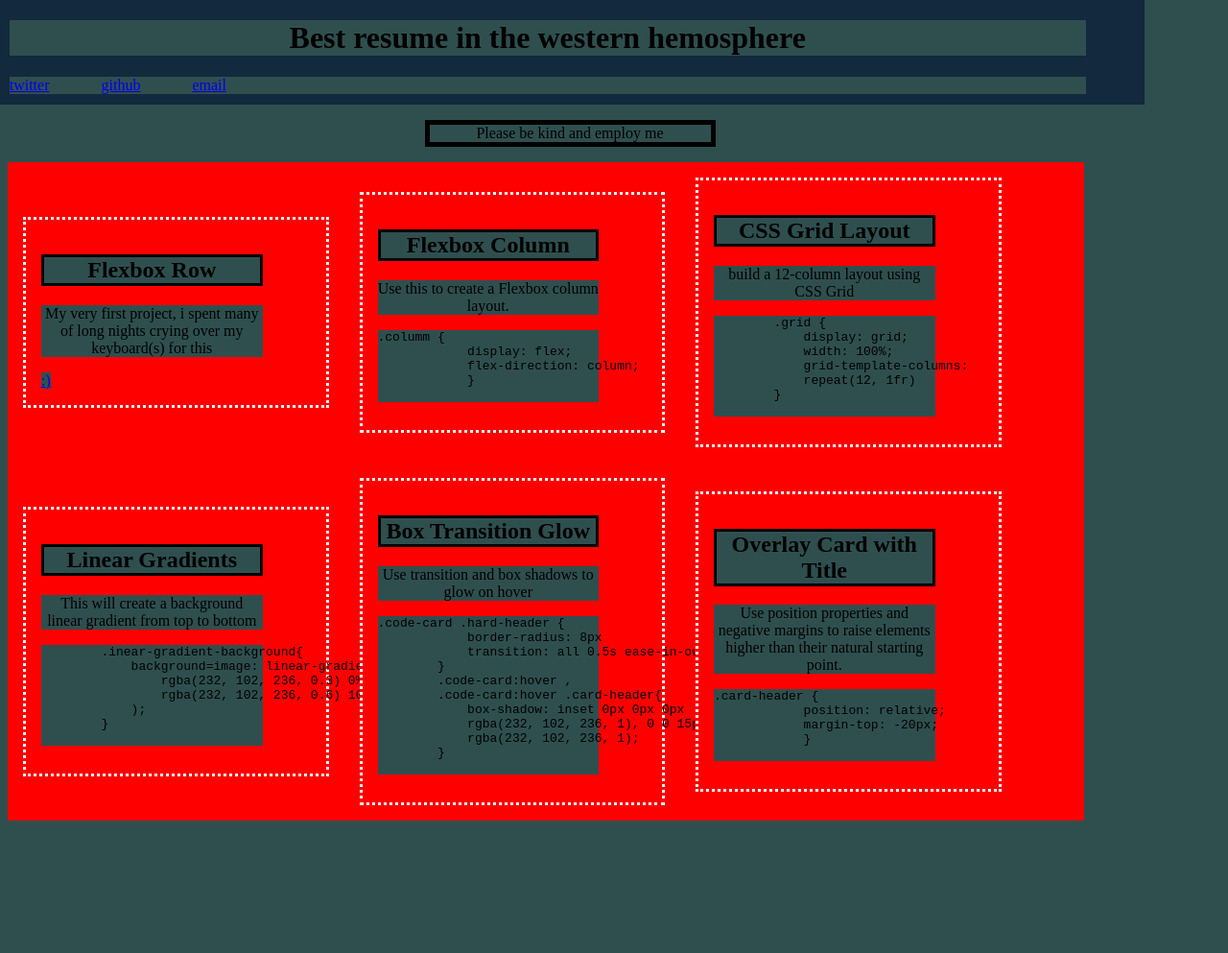
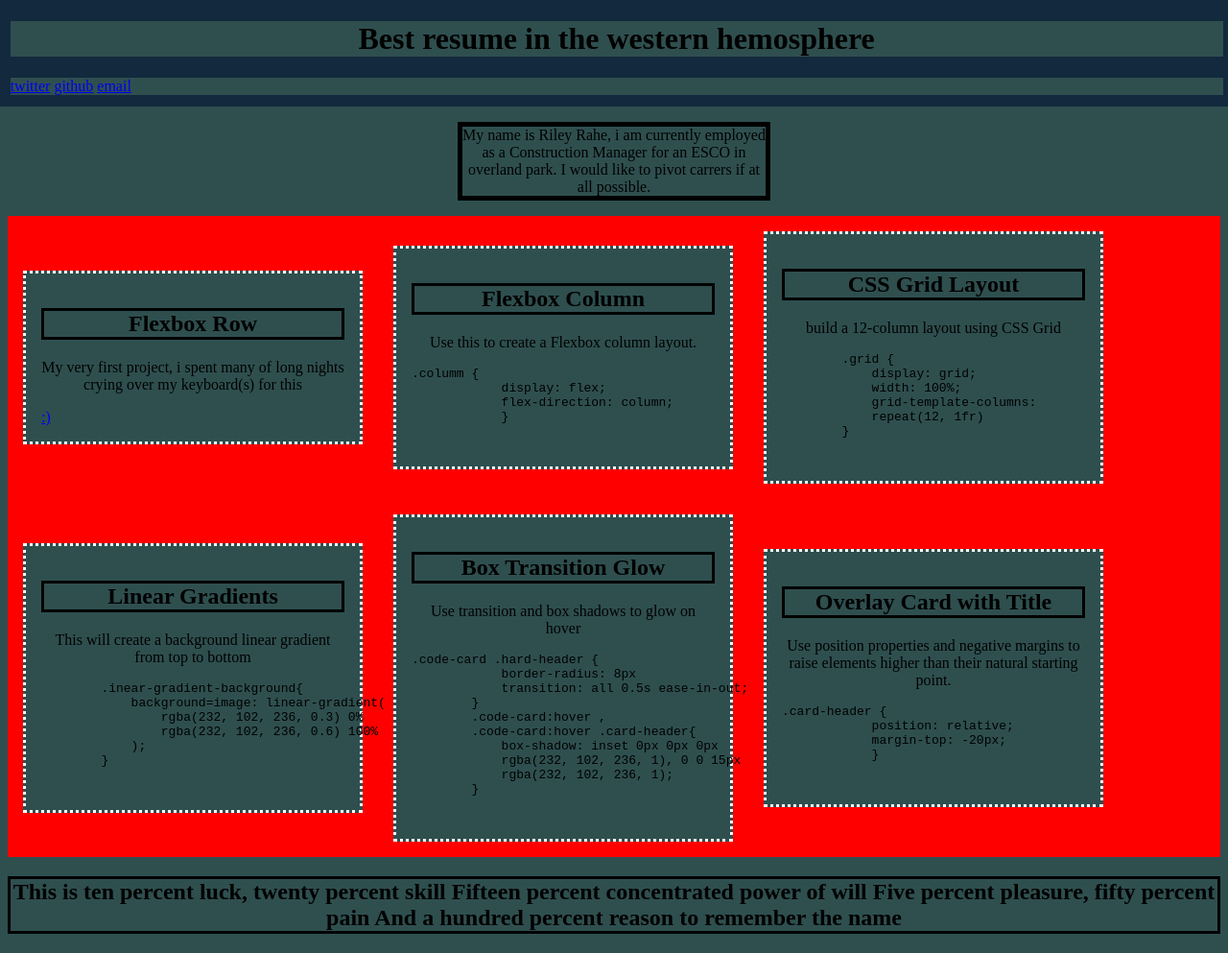
Before and after one commit to krrahe/02-css-challenge, a plain HTML site: page 02-Challenge/index.html in a window 1280 px wide. Shown: the whole page at 96% size. Before the commit the page ends 863 px from the top, so only its background shows below. Drawn offline with Linux system fonts and the light colour scheme.

Commit message:
working on rough outline

```diff
--- a/02-Challenge/Assets/style.css
+++ b/02-Challenge/Assets/style.css
@@ -5,7 +5,8 @@
 }
 * {
   background-color: darkslategrey;
-  margin-right: 50px;
+  border: 0;
+  padding:0;
 }
 h1,
 h2 {
@@ -34,7 +35,8 @@ header{
   flex-direction: row;
   flex-wrap: wrap;
   align-items: center;
-  background-color:red
+  background-color:red;
+  width: 100%;
 }
 .word {
   height: var(--1);
@@ -42,7 +44,6 @@ header{
   border: dotted white;
   padding: 1em;
   margin: 1em;
-  background-color: red;
 }
 .start {
   text-align: center;
@@ -51,3 +52,22 @@ header{
   margin-left: auto;
   margin-right: auto;
   margin-top: 1em;}
+
+.links{
+  display: block;
+  text-align: end;
+}
+
+
+
+
+  @media screen and (max-width: 992px) {
+    .box {
+      width: 50%;
+    }
+  }
+  @media screen and (max-width:768){
+    .box{
+width: 25%;
+    }
+  }
--- a/02-Challenge/index.html
+++ b/02-Challenge/index.html
@@ -10,13 +10,14 @@
   <body>
     <header>
       <h1>Best resume in the western hemosphere</h1>
-      <section id="links">
+      <nav id="links">
 <a href="twitter.com">twitter</a>
 <a href="twitter.com"> github</a>
 <a href="mailto:rilrahe@gmail.com">email</a>
+      </nav>
 </header>
 
-    <p class="start">Please be kind and employ me</p>
+    <p class="start">My name is Riley Rahe, i am currently employed as a Construction Manager for an ESCO in overland park. I would like to pivot carrers if at all possible.</p>
     <section class="box">
       <div class="word">
         <h2>Flexbox Row</h2>
@@ -90,5 +91,11 @@
         </pre>
       </div>
     </section>
+    <footer>
+      <h2>This is ten percent luck, twenty percent skill
+        Fifteen percent concentrated power of will
+        Five percent pleasure, fifty percent pain
+        And a hundred percent reason to remember the name </h2>
+    </footer>
   </body>
 </html>
```
